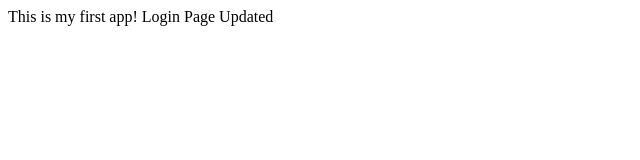
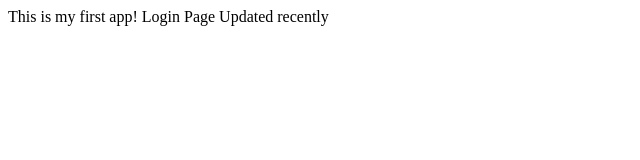
Before and after one commit to AWSBoy/myappsample, a plain HTML site: page index.html in a window 1280 px wide. Shown: the full height of the page, 0-640 px from the left. Drawn offline with Linux system fonts and the light colour scheme.

Commit message:
Index Chnages

```diff
--- a/index.html
+++ b/index.html
@@ -5,6 +5,6 @@
 <body>
   This is my first app!
   Login Page
-  Updated
+  Updated recently
 </body>
 </html>
```
